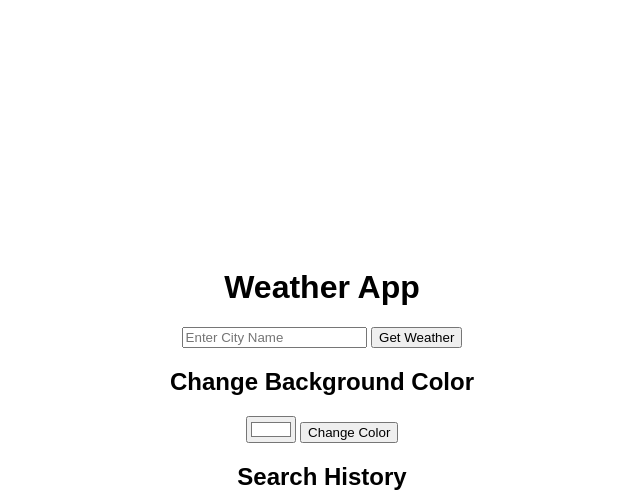
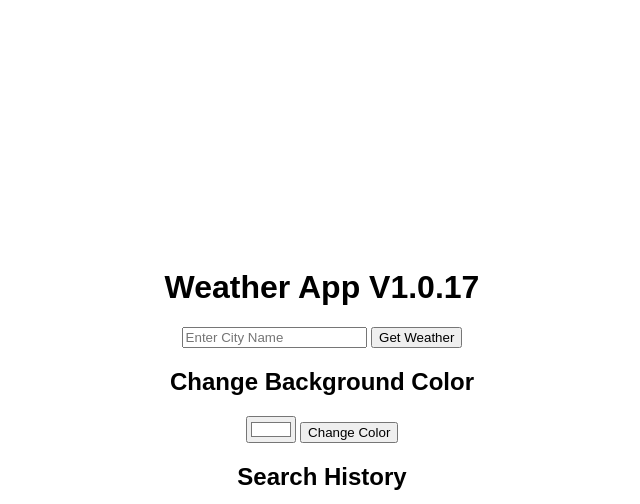
Before and after one commit to Saar-Adani/ArgoCD-Exercise, a Flask app: page / in a window 1280 px wide. Shown: the top 504 px of the page, without its empty margins (318-958 px from the left). Run offline with Flask 3, Linux system fonts and the light colour scheme.

Commit message:
Update index.html

```diff
--- a/templates/index.html
+++ b/templates/index.html
@@ -6,7 +6,7 @@
 </head>
 <body style="background-color: {{ bg_color }};">
     <div class="container">
-        <h1>Weather App</h1>
+        <h1>Weather App V1.0.17</h1>
         <form method="POST" action="/">
             <input type="text" name="city" placeholder="Enter City Name" required>
             <button type="submit">Get Weather</button>
```
